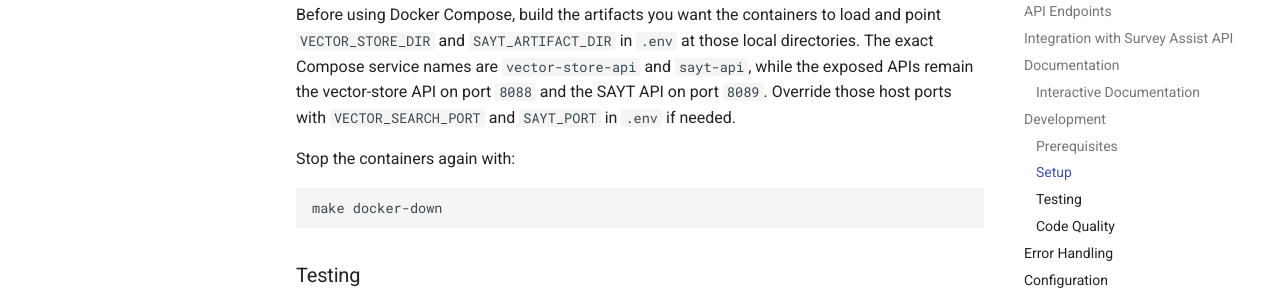
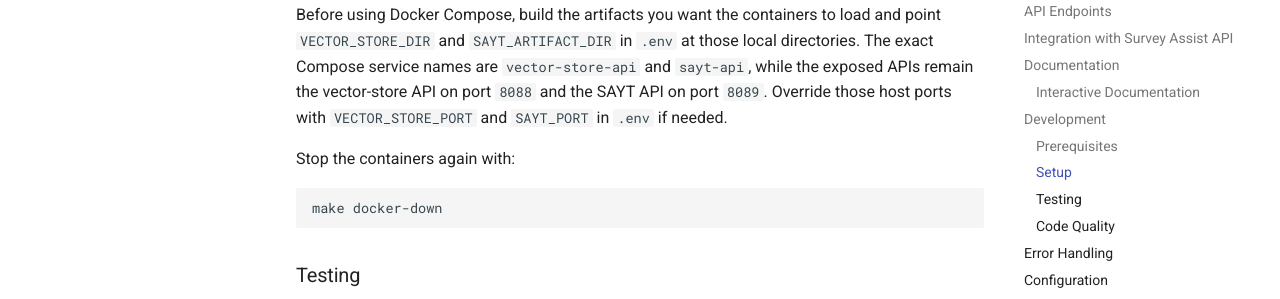
Before and after one commit to ONSdigital/survey-assist-vector-store-api, an MkDocs documentation site: the page built from docs/guide.md, in a window 1280 px wide and 900 px high, scrolled down 3104 px. Shown: the part 151-450 px from the top of the window. Built offline with MkDocs 1.6.1 and Material for MkDocs 9.7.7, drawn with Linux system fonts in a browser that asks for light colours.

Commit message:
chore: further renames of search -> store

```diff
--- a/compose.yaml
+++ b/compose.yaml
@@ -13,7 +13,7 @@
     environment:
       VECTOR_STORE_DIR: /app/${VECTOR_STORE_DIR:-vector_store}
     ports:
-      - "${VECTOR_SEARCH_PORT:-8088}:8088"
+      - "${VECTOR_STORE_PORT:-8088}:8088"
     volumes:
       - ./${VECTOR_STORE_DIR:-vector_store}:/app/${VECTOR_STORE_DIR:-vector_store}:ro
 
--- a/docs/guide.md
+++ b/docs/guide.md
@@ -125,7 +125,7 @@
 local directories. The exact Compose service names are `vector-store-api` and
 `sayt-api`, while the exposed APIs remain the vector-store API on port `8088`
 and the SAYT API on port `8089`. Override those host ports with
-`VECTOR_SEARCH_PORT` and `SAYT_PORT` in `.env` if needed.
+`VECTOR_STORE_PORT` and `SAYT_PORT` in `.env` if needed.
 
 Stop the containers again with:
 
```
Also changed, not shown: README.md (+1 -1 lines), 1 other file.
